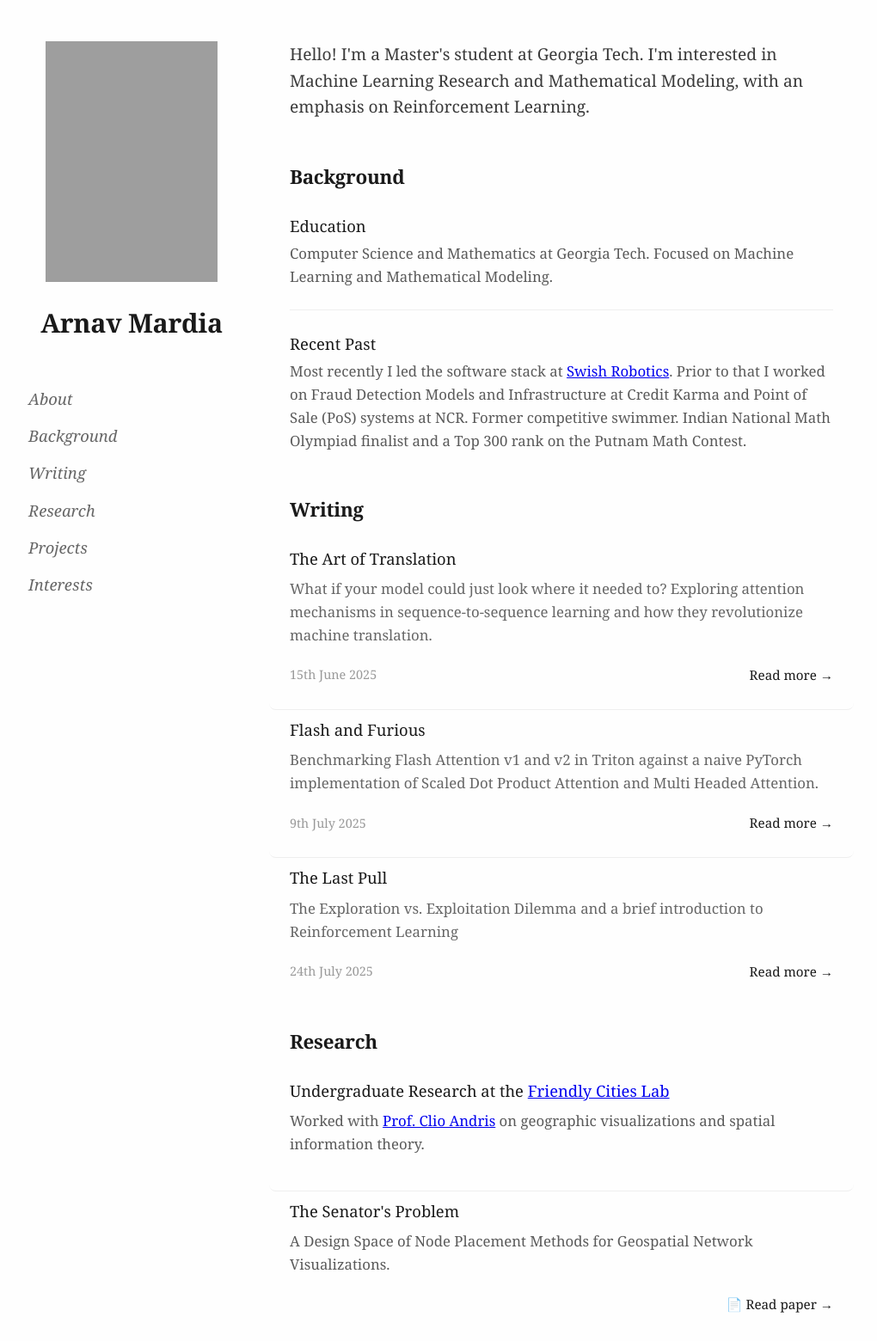
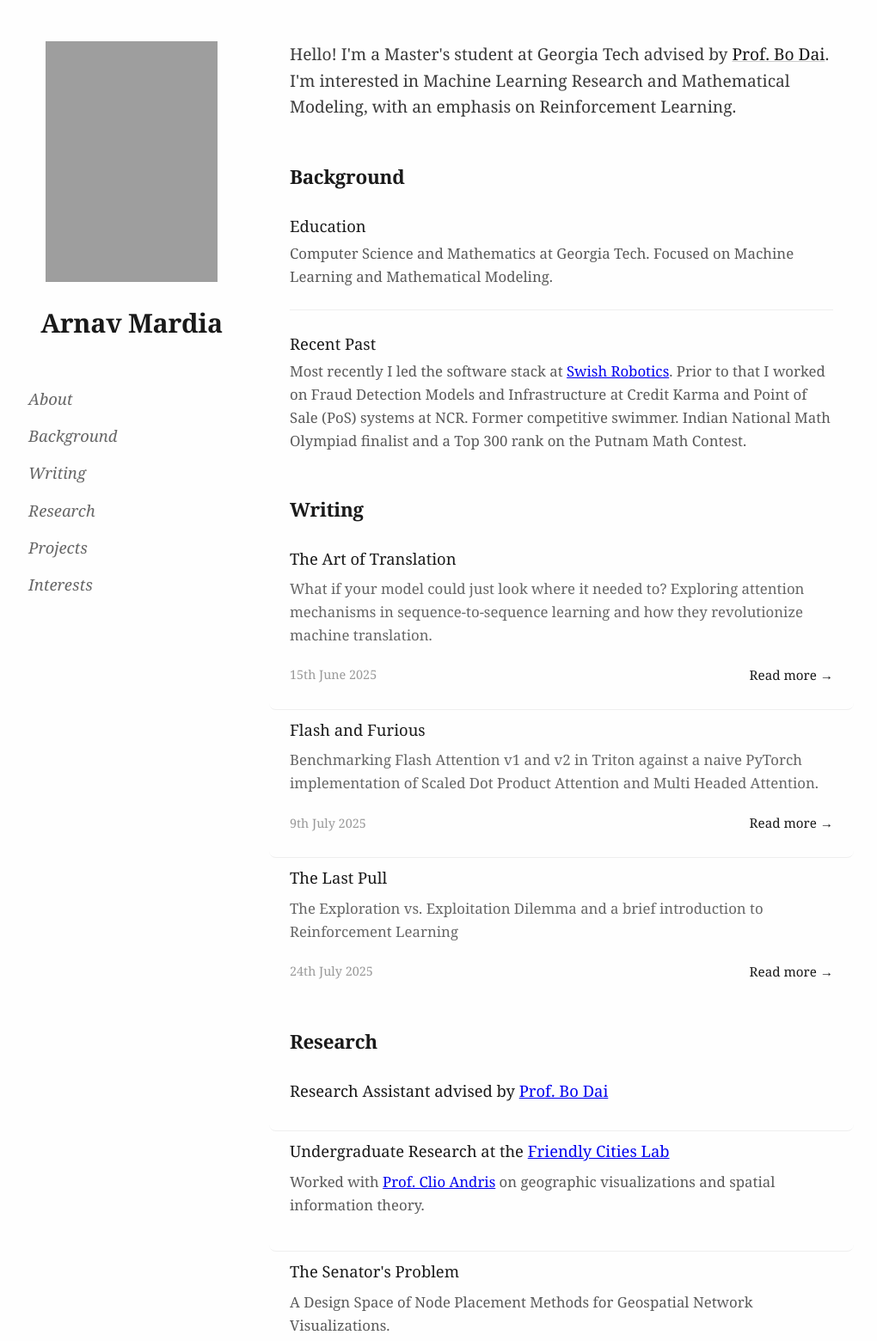
Before and after one commit to arnav0811/portfolio, a plain HTML site: page index.html in a window 1280 px wide. Shown: the top 1560 px of the page at 86% size, without its empty margins (139-1159 px from the left). Drawn offline with Linux system fonts and the light colour scheme; grey boxes are pictures that could not be loaded.

Commit message:
research

```diff
--- a/index.html
+++ b/index.html
@@ -5,7 +5,7 @@
     <meta name="viewport" content="width=device-width, initial-scale=1.0">
     <title>Arnav Mardia</title>
     <link rel="stylesheet" href="style.css">
-    <link rel="icon" href="gt.png" type="image/png">
+    <link rel="icon" href="./images/gt.png" type="image/png">
     <script async src="https://www.googletagmanager.com/gtag/js?id=G-MPFB54EPV1"></script>
     <script>
       window.dataLayer = window.dataLayer || [];
@@ -39,7 +39,7 @@
         <main class="main-content">
             <section id="about">
                 <div class="current-work">
-                    Hello! I'm a Master's student at Georgia Tech. I'm interested in Machine Learning Research and Mathematical Modeling, with an emphasis on Reinforcement Learning.
+                    Hello! I'm a Master's student at Georgia Tech advised by <a href="https://https://bo-dai.github.io/" target="_blank">Prof. Bo Dai</a>. I'm interested in Machine Learning Research and Mathematical Modeling, with an emphasis on Reinforcement Learning.
                 </div>
             </section>
 
@@ -118,6 +118,9 @@
             <section id="research" class="section">
                 <h2 class="section-title">Research</h2>
                 <div class="research">
+                    <div class="research-item">
+                        <h3 class="research-title">Research Assistant advised by <a href="https://https://bo-dai.github.io/" target="_blank">Prof. Bo Dai</a>
+                    </div>
                     <div class="research-item">
                         <h3 class="research-title">Undergraduate Research at the <a href="https://friendlycities.gatech.edu/" target="_blank">Friendly Cities Lab</a></h3>
                         <p class="research-description">
```
